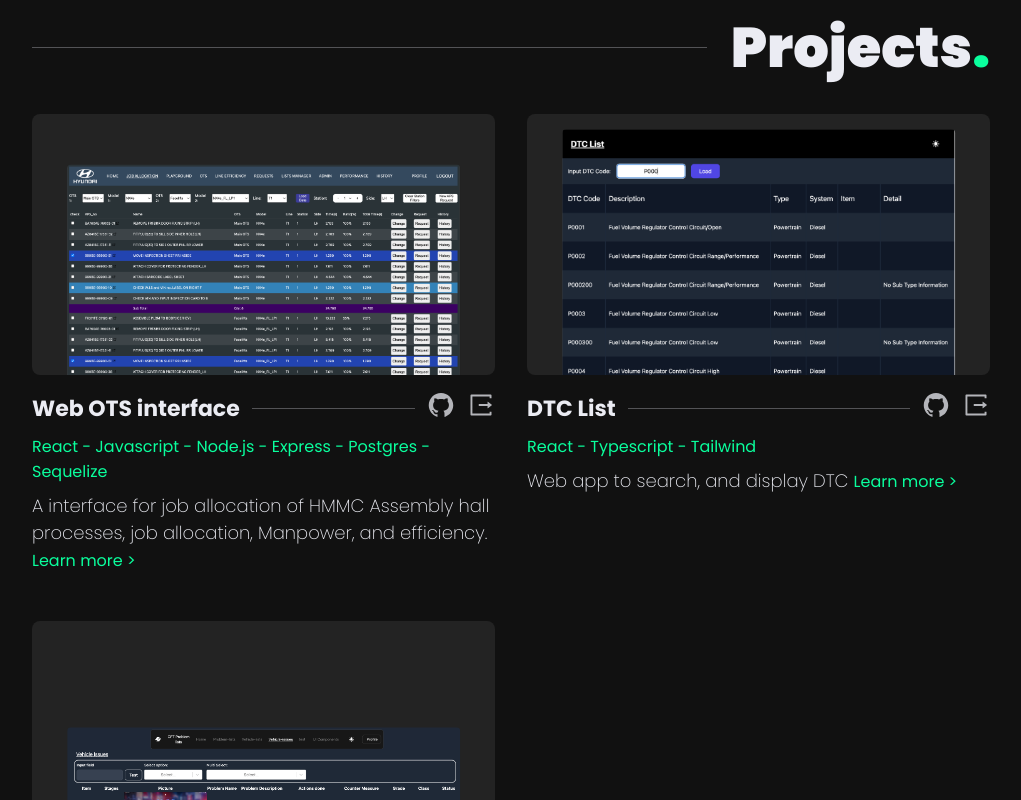
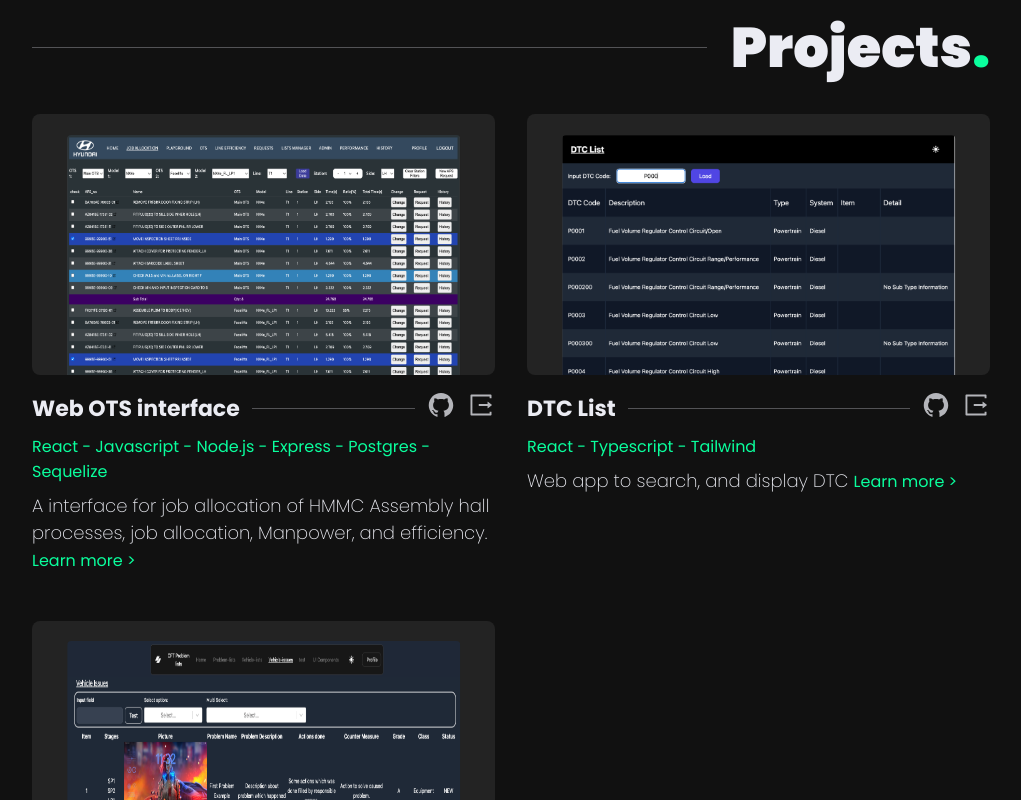
Before and after one commit to Daniel88dev/my-homepage, a Next.js app: page / in a window 1280 px wide. Shown: the part 1960-2760 px from the top of the page, without its empty margins (159-1180 px from the left). Built offline with nearby package versions, Linux system fonts and the light colour scheme.

Commit message:
Updated image paths and switched to next/image module
Updated image paths in Projects.tsx and replaced standard image tags with next/image in Project.tsx and ProjectModal.tsx for better performance and optimization. Added necessary height and width props to Image component.

```diff
--- a/components/home/projects/Project.tsx
+++ b/components/home/projects/Project.tsx
@@ -1,6 +1,7 @@
 import { Reveal } from "@/components/utils/Reveal";
 import { useAnimation, useInView, motion } from "framer-motion";
 import Link from "next/link";
+import Image from "next/image";
 import { useEffect, useRef, useState } from "react";
 import { AiFillGithub, AiOutlineExport } from "react-icons/ai";
 import { ProjectModal } from "./ProjectModal";
@@ -60,7 +61,9 @@ export const Project = ({
           onClick={() => setIsOpen(true)}
           className={styles.projectImage}
         >
-          <img
+          <Image
+            width={400}
+            height={300}
             src={imgSrc}
             alt={`An image of the ${title} project.`}
             style={{
--- a/components/home/projects/ProjectModal.tsx
+++ b/components/home/projects/ProjectModal.tsx
@@ -5,6 +5,7 @@ import { motion } from "framer-motion";
 import Link from "next/link";
 import { AiFillGithub, AiOutlineExport } from "react-icons/ai";
 import { MdClose } from "react-icons/md";
+import Image from "next/image";
 
 interface Props {
   isOpen: boolean;
@@ -49,7 +50,9 @@ export const ProjectModal = ({
         onClick={(e) => e.stopPropagation()}
         className={styles.modalCard}
       >
-        <img
+        <Image
+          height={400}
+          width={700}
           className={styles.modalImage}
           src={imgSrc}
           alt={`An image of the ${title} project.`}
--- a/components/home/projects/Projects.tsx
+++ b/components/home/projects/Projects.tsx
@@ -19,7 +19,7 @@ export const Projects = () => {
 const projects = [
   {
     title: "Web OTS interface",
-    imgSrc: "project-imgs/ots-project.png",
+    imgSrc: "/project-imgs/ots-project.png",
     code: "https://github.com/Daniel88dev/HMMC_OTS_interface-main",
     projectLink: "",
     tech: [
@@ -64,7 +64,7 @@ const projects = [
   },
   {
     title: "DTC List",
-    imgSrc: "project-imgs/DTC_list.png",
+    imgSrc: "/project-imgs/DTC_list.png",
     code: "https://github.com/Daniel88dev/dtc-list",
     projectLink: "https://dtc-list.vercel.app/",
     tech: ["React", "Typescript", "Tailwind"],
@@ -92,7 +92,7 @@ const projects = [
   },
   {
     title: "CFT Problem Lists - IN DEVELOPMENT",
-    imgSrc: "project-imgs/CFT_problem_list.png",
+    imgSrc: "/project-imgs/CFT_problem_list.png",
     code: "https://github.com/Daniel88dev/cft-problem-lists",
     projectLink: "https://cft-problem-lists.vercel.app/",
     tech: ["React", "Typescript", "Tailwind", "Node.js"],
```
